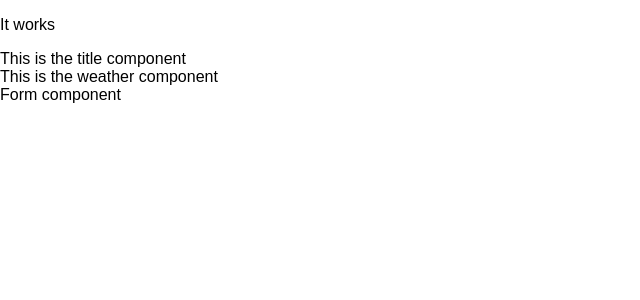
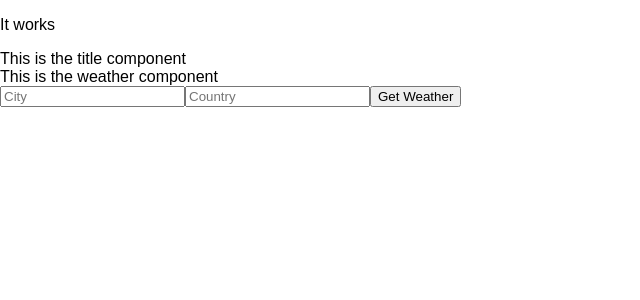
Before and after one commit to Poojavpatel/WeatherApp, a React (Create React App) app in the folder weatherinfo/: page / in a window 1280 px wide. Shown: the top 300 px of the page, without its empty margins (0-640 px from the left). Built offline with nearby package versions, Linux system fonts and the light colour scheme.

Commit message:
api call made | form component done

```diff
--- a/weatherinfo/src/App.js
+++ b/weatherinfo/src/App.js
@@ -4,14 +4,28 @@
 import Form from "./components/Form"
 import Weather from "./components/Weather"
 
+ const api_key = "20622a2e98d5703ef596241796343d24";
+// var apicall = http://api.openweathermap.org/data/2.5/forecast?id=524901&APPID={APIKEY}
+// var apicallciy = api.openweathermap.org/data/2.5/weather?q=London
+// var ApiCallCountry = http://samples.openweathermap.org/data/2.5/weather?q=London,uk&appid=20622a2e98d5703ef596241796343d24
+// var finalapicall = http://api.openweathermap.org/data/2.5/weather?q=London,uk&appid=${api_key}
+
 class App extends Component {
+
+  getWeather = async(e) => {
+    e.preventDefault();
+    const api_call = await fetch(`http://api.openweathermap.org/data/2.5/weather?q=London,uk&appid=${api_key}`);
+    const data = await api_call.json();
+    console.log(data);
+  }
+
   render() {
     return (
       <div>
         <p>It works </p>
         <Titles />
         <Weather />
-        <Form />
+        <Form getWeather={this.getWeather}/>
       </div>
     );
   }
--- a/weatherinfo/src/components/Form.js
+++ b/weatherinfo/src/components/Form.js
@@ -3,7 +3,11 @@
 class Form extends Component {
   render() {
     return (
-      <div>Form component</div>
+      <form onSubmit={this.props.getWeather}>
+      	<input type="text" name="city" placeholder="City" />
+      	<input type="text" name="country" placeholder="Country" />
+      	<button>Get Weather</button>
+      </form>
     );
   }
 }
```
